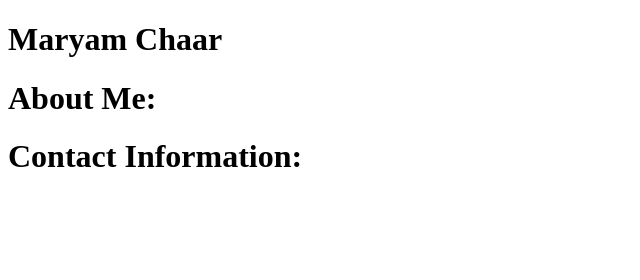
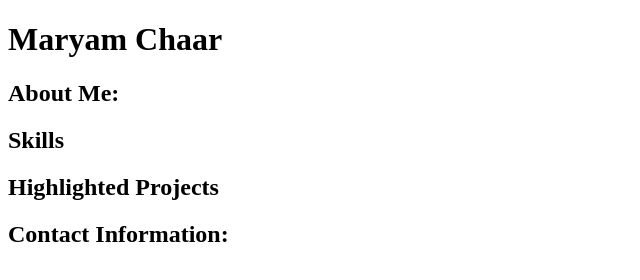
Before and after one commit to MGmyc/MGmyc.github.io, a plain HTML site: page index.html in a window 1280 px wide. Shown: the whole page, without its empty margins (0-640 px from the left). Drawn offline with Linux system fonts and the light colour scheme.

Commit message:
Update index.html

```diff
--- a/index.html
+++ b/index.html
@@ -5,9 +5,9 @@
   </head>
   <body>
     <h1>Maryam Chaar</h1>
-    <h1>About Me:</h1>
-    <h1> </h1>
-    <h1>Contact Information:</h1>
-    <h1> </h1>
+    <h2>About Me:</h2><div class="about"></div>
+    <h2>Skills</h2><div class="skills"></div>
+    <h2>Highlighted Projects</h2><div class="projects"></div>
+    <h2>Contact Information:</h2><div class="projects"></div>
   </body>
 </html>
```
